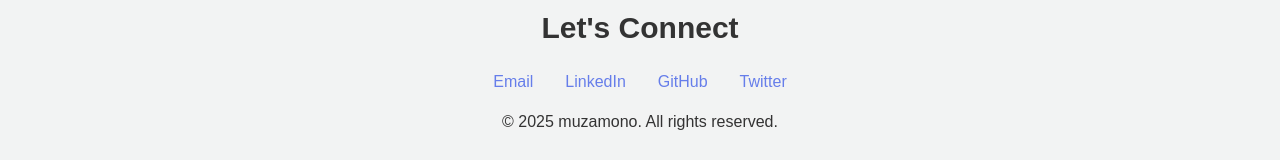
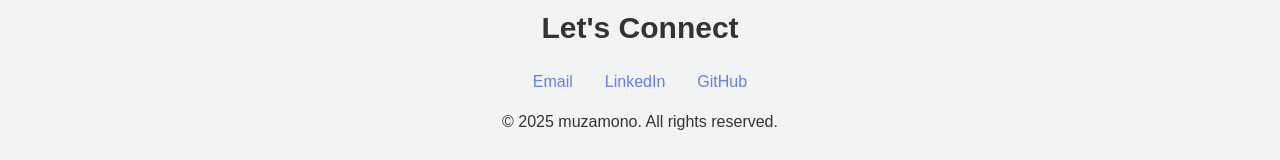
Before and after one commit to muzamono/Website, a Next.js app: page / in a window 1280 px wide. Shown: the part 2505-2665 px from the top of the page. Built offline with nearby package versions, Linux system fonts and the light colour scheme.

Commit message:
Edit the Contacts info in index.js

```diff
--- a/pages/index.js
+++ b/pages/index.js
@@ -357,10 +357,9 @@ export default function Home({ posts,photos }) {
       >
         <h2 className="text-3xl font-bold mb-6">Let&apos;s Connect</h2>
         <div className="flex justify-center space-x-8 mb-4">
-          <a href="mailto:your.email@example.com" style={{ color: '#667eea' }} className="hover:text-purple-600 transition-colors font-medium">Email</a>
-          <a href="https://linkedin.com/in/yourprofile" target="_blank" style={{ color: '#667eea' }} className="hover:text-purple-600 transition-colors font-medium">LinkedIn</a>
-          <a href="https://github.com/yourusername" target="_blank" style={{ color: '#667eea' }} className="hover:text-purple-600 transition-colors font-medium">GitHub</a>
-          <a href="https://twitter.com/yourusername" target="_blank" style={{ color: '#667eea' }} className="hover:text-purple-600 transition-colors font-medium">Twitter</a>
+          <a href="mailto:m.zakuan7575@gmail.com" style={{ color: '#667eea' }} className="hover:text-purple-600 transition-colors font-medium">Email</a>
+          <a href="www.linkedin.com/in/muhammad-zakuan-2a55a9270" target="_blank" style={{ color: '#667eea' }} className="hover:text-purple-600 transition-colors font-medium">LinkedIn</a>
+          <a href="https://github.com/muzamono" target="_blank" style={{ color: '#667eea' }} className="hover:text-purple-600 transition-colors font-medium">GitHub</a>
         </div>
         <p>&copy; 2025 muzamono. All rights reserved.</p>
       </footer>
```
